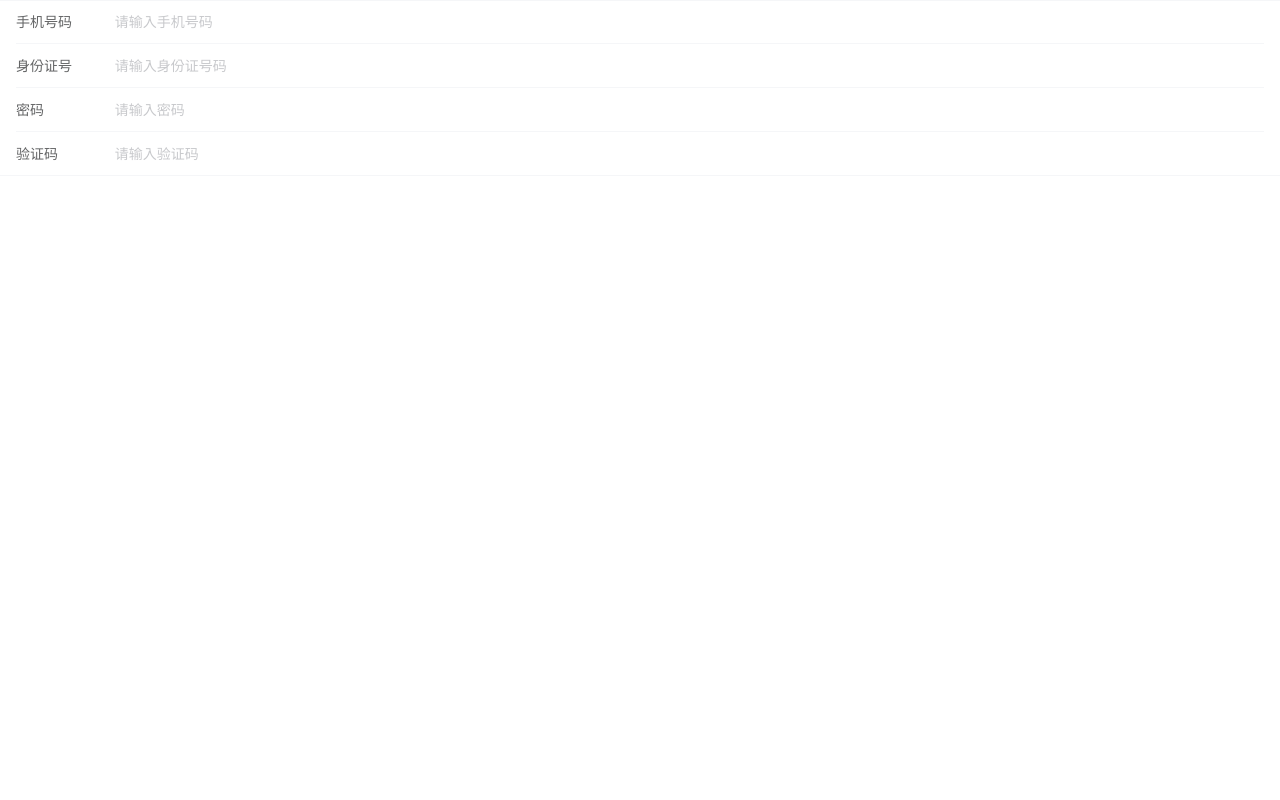
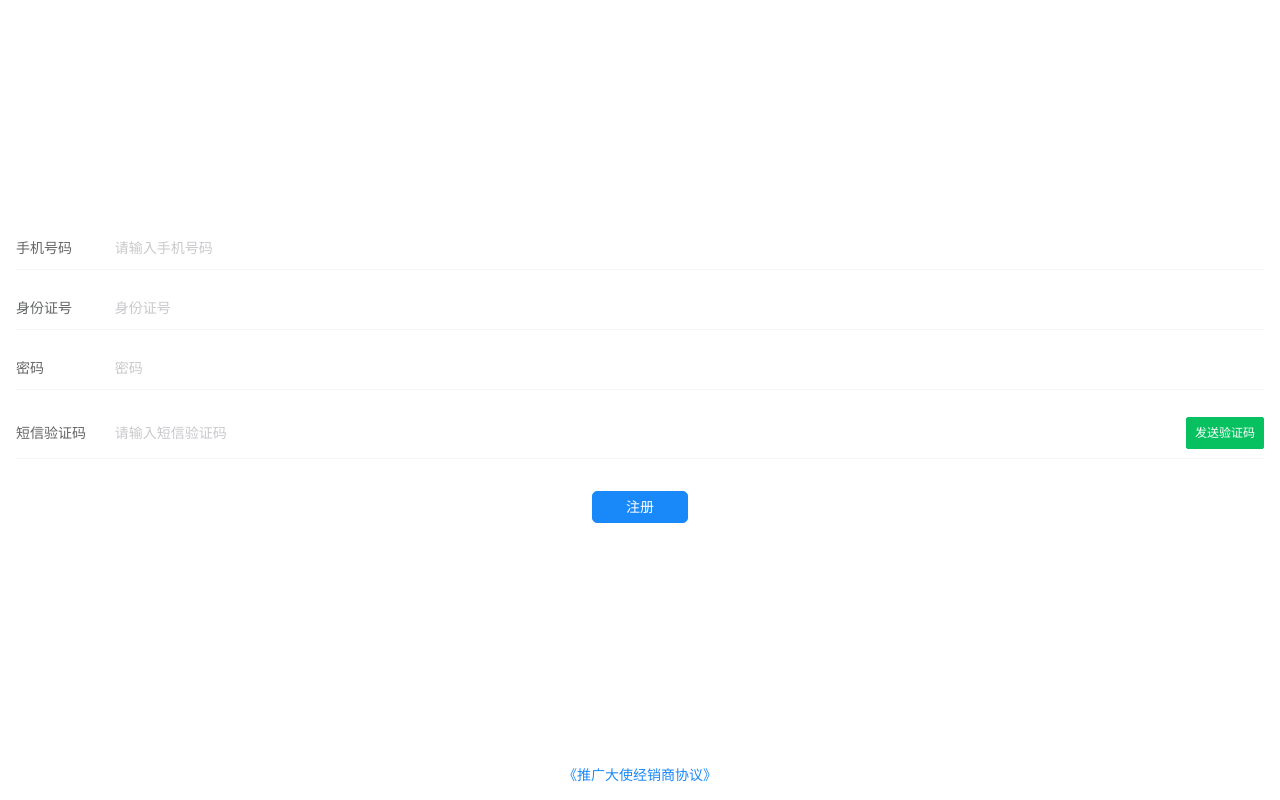
Before and after one commit to sebastiankennedy/vue-web-app-skeleton, a Vue app: page /auth/register in a window 1280 px wide. Built offline with nearby package versions, Linux system fonts and the light colour scheme.

Commit message:
feat: 用户注册页面

```diff
--- a/src/api/auth.js
+++ b/src/api/auth.js
@@ -29,5 +29,13 @@ export default {
             method: 'post',
             data
         })
+    },
+
+    sendCode: function (data) {
+        return request({
+            url: '/verification-codes',
+            method: 'post',
+            data
+        })
     }
 }
--- a/src/store/modules/auth.js
+++ b/src/store/modules/auth.js
@@ -8,6 +8,12 @@ export default {
     },
     actions: {
         login({ commit }, data) {
+            setJsonWebToken(data.token)
+            commit('SET_NAME', data.name)
+            commit("SET_TOKEN", getJsonWebToken())
+            commit('SET_AVATAR', data.avatar)
+        },
+        register({ commit }, data) {
             setJsonWebToken(data.token)
             commit('SET_NAME', data.name)
             commit("SET_TOKEN", getJsonWebToken())
--- a/src/styles/index.scss
+++ b/src/styles/index.scss
@@ -24,3 +24,6 @@ img {
 .text-blue {
     color: $blue;
 }
+.mb-1 {
+    margin-bottom: 1rem;
+}
--- a/src/utils/request.js
+++ b/src/utils/request.js
@@ -18,6 +18,8 @@ service.interceptors.request.use(config => {
         config.headers['X-ACCESS-Token'] = getToken()
     }
 
+    // 添加 Ajax 首部
+    config.headers['X-Requested-With'] = 'XMLHttpRequest'
     if (process.env.VUE_APP_ENV === 'local') {
         console.log('HTTP 请求之前', config)
     }
--- a/src/views/pages/auth/login.vue
+++ b/src/views/pages/auth/login.vue
@@ -90,7 +90,7 @@ export default {
           };
 
           this.$store.dispatch("login", data);
-          this.$router.push('/home');
+          this.$router.push("/home");
         })
         .catch((error) => {
           if (process.env.VUE_APP_ENV === "local") {
@@ -126,8 +126,8 @@ export default {
 }
 
 .auth-login-submit-button {
-  width: 100px;
-  height: 30px;
+  width: 6rem;
+  height: 2rem;
   border-radius: 5px;
 }
 .auth-login-page-footer {
--- a/src/views/pages/auth/register.vue
+++ b/src/views/pages/auth/register.vue
@@ -1,40 +1,83 @@
 <template>
   <div class="auth-register-page">
-    <div class="auth-register-body">
-      <van-cell-group>
+    <div class="auth-register-page-body">
+      <van-form @submit="onSubmit">
         <van-field
-          v-model="value1"
+          v-model="phone"
+          name="手机号码"
           label="手机号码"
           placeholder="请输入手机号码"
+          :rules="[{ required: true, message: '请输入手机号码' }]"
+          class="mb-1"
         />
         <van-field
-          v-model="value2"
-           label="身份证号"
-          placeholder="请输入身份证号码"
+          v-model="id_no"
+          name="身份证号"
+          label="身份证号"
+          placeholder="身份证号"
+          :rules="[{ required: true, message: '请输入身份证号' }]"
+          class="mb-1"
         />
         <van-field
-          v-model="value2"
-           label="密码"
-          placeholder="请输入密码"
+          v-model="password"
+          type="password"
+          name="密码"
+          label="密码"
+          placeholder="密码"
+          :rules="[{ required: true, message: '请输入密码' }]"
+          class="mb-1"
         />
         <van-field
-          v-model="value2"
-           label="验证码"
-          placeholder="请输入验证码"
-        />
-      </van-cell-group>
+          v-model="code"
+          center
+          clearable
+          label="短信验证码"
+          placeholder="请输入短信验证码"
+          :rules="[{ required: true, message: '请输入短信验证码' }]"
+          class="mb-1"
+        >
+          <template #button>
+            <van-button
+              size="small"
+              type="primary"
+              native-type="button"
+              v-on:click="sendCode"
+            >
+              发送验证码
+            </van-button>
+          </template>
+        </van-field>
+        <div class="auth-register-submit-container">
+          <van-button
+            class="auth-register-submit-button"
+            size="normal"
+            type="info"
+            native-type="submit"
+            click="sendCode"
+          >
+            注册
+          </van-button>
+        </div>
+      </van-form>
     </div>
-    <div class="auth-footer-body"></div>
+    <div class="auth-register-page-footer">
+      <p>
+        <router-link class="text-blue" to="/auth/notice">
+          《推广大使经销商协议》
+        </router-link>
+      </p>
+    </div>
   </div>
 </template>
 
 <script>
 import Vue from "vue";
-import { Cell, CellGroup, Field } from "vant";
+import authApi from "@/api/auth";
+import { Button, Form, Field } from "vant";
 
-Vue.use(Cell);
+Vue.use(Form);
 Vue.use(Field);
-Vue.use(CellGroup);
+Vue.use(Button);
 
 export default {
   data() {
@@ -42,16 +85,77 @@ export default {
       phone: null,
       id_no: null,
       password: null,
-      confirmation_password: null,
       code: null,
+      key: null,
     };
   },
   methods: {
-    sendCode() {},
-    onSubmit() {},
+    sendCode() {
+      const data = {
+        phone: this.phone,
+        template: "SMS_204160234",
+      };
+      authApi
+        .sendCode(data)
+        .then((response) => {
+          this.key = response.data.key;
+        })
+        .catch((error) => {
+          console.log(error);
+        });
+    },
+    onSubmit() {
+      const data = {
+        phone: this.phone,
+        id_no: this.id_no,
+        password: this.password,
+        code: this.code,
+        key: this.key,
+      };
+
+      authApi
+        .register(data)
+        .then((response) => {
+          const data = {
+            name: response.data.name,
+            token: response.data.meta.token,
+            avatar: response.data.avatar,
+          };
+
+          this.$store.dispatch("register", data);
+          this.$router.push("/home");
+        });
+    },
   },
 };
 </script>
 
 <style scoped>
+.auth-register-page {
+  width: 100vw;
+  height: 100vh;
+  display: flex;
+  flex-direction: column;
+}
+.auth-register-page-body,
+.auth-register-page-footer {
+  flex: 1 1 auto;
+  display: flex;
+  flex-direction: column-reverse;
+}
+.auth-register-submit-container {
+  margin: 16px;
+  display: flex;
+  justify-content: center;
+  margin-top: 2rem;
+}
+.auth-register-submit-button {
+  width: 6rem;
+  height: 2rem;
+  border-radius: 5px;
+}
+.auth-register-page-footer > p {
+  font-size: 14px;
+  text-align: center;
+}
 </style>
```
